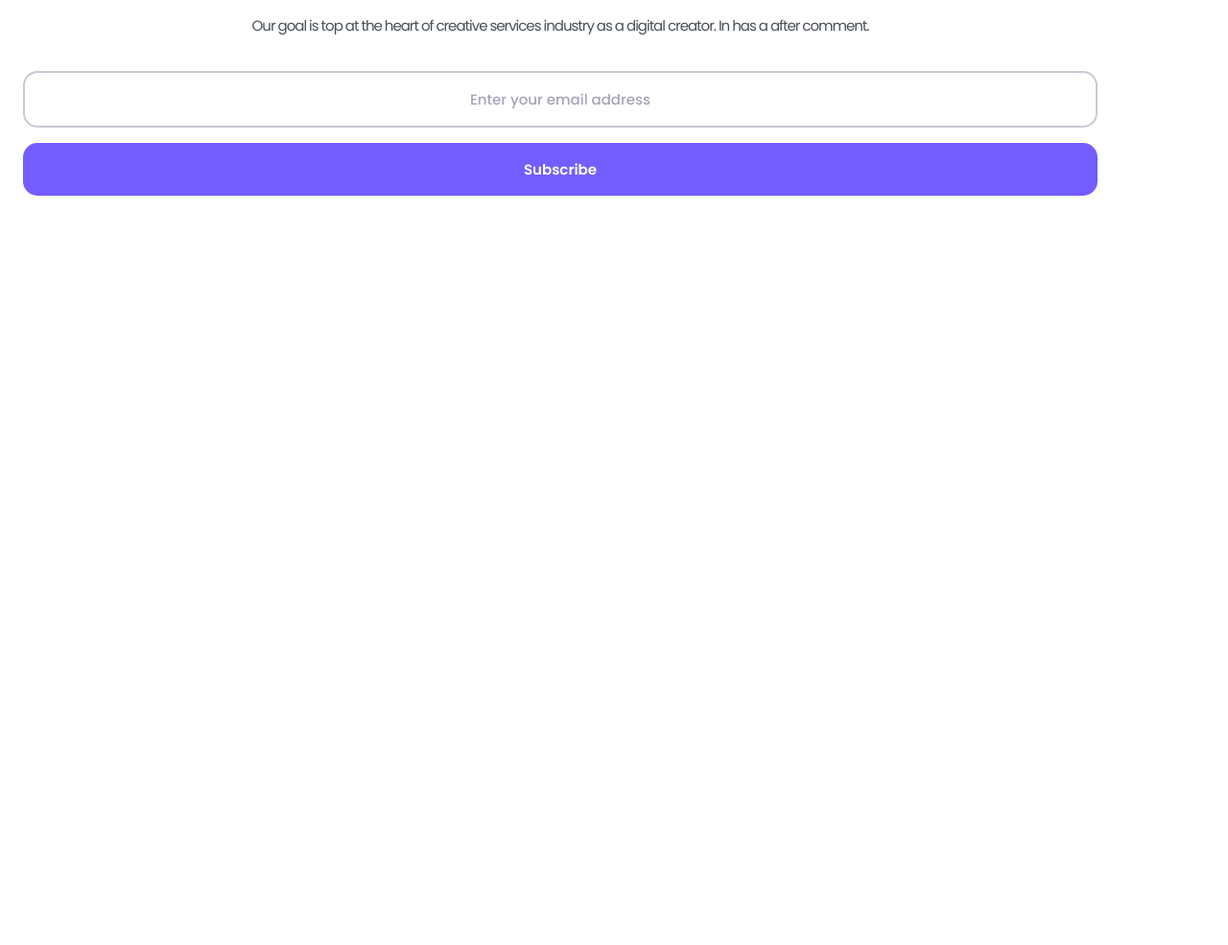
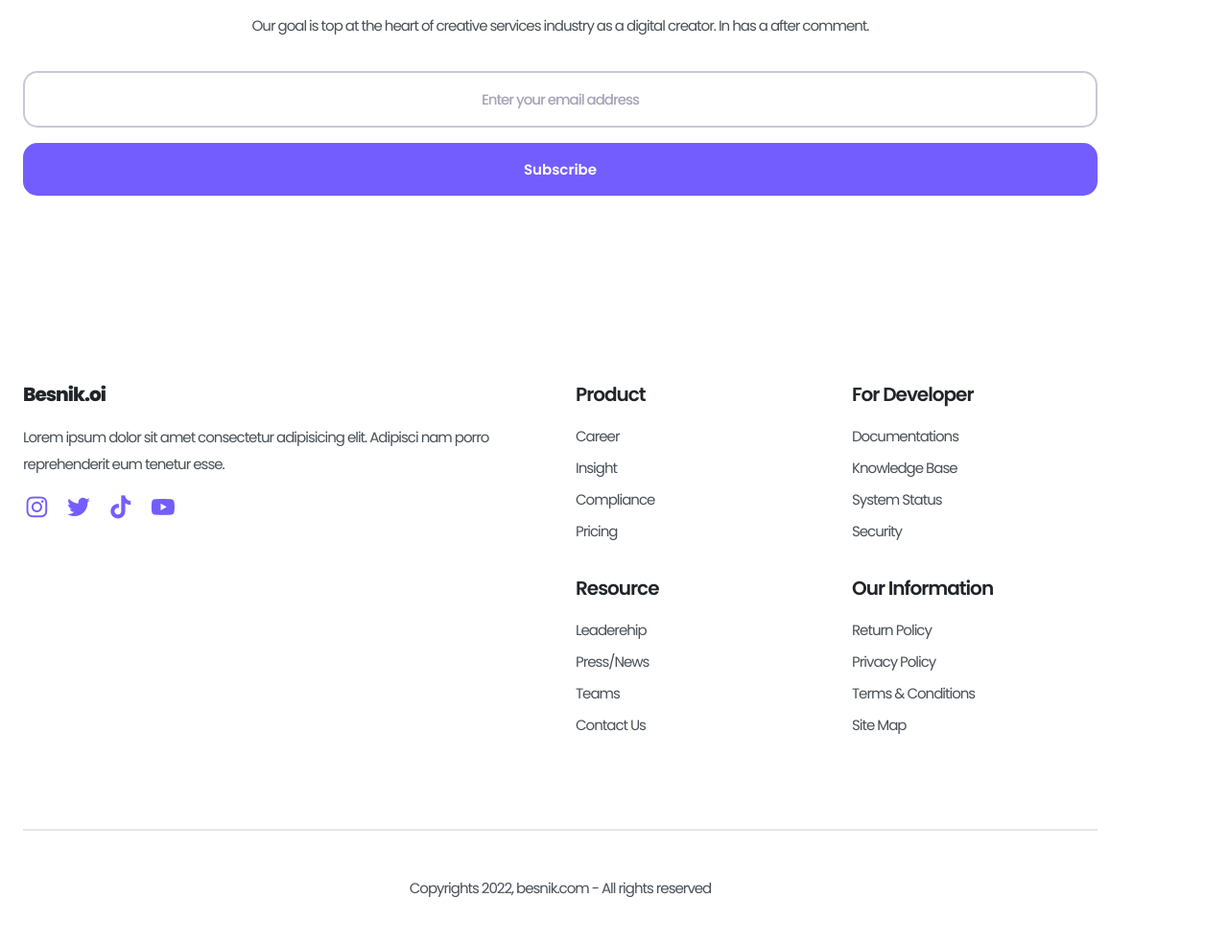
Before and after one commit to fajarfadillahh/besnik-social-media-manager, a plain HTML site: page index.html in a window 1280 px wide. Shown: the part 4647-5632 px from the top of the page at 96% size. Before the commit the page ends 4947 px from the top, so only its background shows below. Drawn offline with nearby package versions, Linux system fonts and the light colour scheme.

Commit message:
footer section

```diff
--- a/index.html
+++ b/index.html
@@ -346,6 +346,112 @@
       <!-- ===== NEWSLETTER SECTION ===== -->
     </main>
 
+    <!-- ===== FOOTER SECTION ===== -->
+    <footer class="footer">
+      <div class="footer__container container">
+        <div class="footer__content grid">
+          <div class="footer__data">
+            <a href="#" class="footer__logo header__logo">Besnik.oi</a>
+            <p class="footer__text">
+              Lorem ipsum dolor sit amet consectetur adipisicing elit. Adipisci
+              nam porro reprehenderit eum tenetur esse.
+            </p>
+            <div class="footer__social">
+              <i class="bx bxl-instagram footer__social-icon"></i>
+              <i class="bx bxl-twitter footer__social-icon"></i>
+              <i class="bx bxl-tiktok footer__social-icon"></i>
+              <i class="bx bxl-youtube footer__social-icon"></i>
+            </div>
+          </div>
+
+          <div class="footer__group">
+            <div class="footer__item">
+              <h3 class="footer__item-title">Product</h3>
+
+              <ul class="footer__item-list">
+                <li>
+                  <a href="#" class="footer__item-link">Career</a>
+                </li>
+                <li>
+                  <a href="#" class="footer__item-link">Insight</a>
+                </li>
+                <li>
+                  <a href="#" class="footer__item-link">Compliance</a>
+                </li>
+                <li>
+                  <a href="#" class="footer__item-link">Pricing</a>
+                </li>
+              </ul>
+            </div>
+
+            <div class="footer__item">
+              <h3 class="footer__item-title">For Developer</h3>
+
+              <ul class="footer__item-list">
+                <li>
+                  <a href="#" class="footer__item-link">Documentations</a>
+                </li>
+                <li>
+                  <a href="#" class="footer__item-link">Knowledge Base</a>
+                </li>
+                <li>
+                  <a href="#" class="footer__item-link">System Status</a>
+                </li>
+                <li>
+                  <a href="#" class="footer__item-link">Security</a>
+                </li>
+              </ul>
+            </div>
+
+            <div class="footer__item">
+              <h3 class="footer__item-title">Resource</h3>
+
+              <ul class="footer__item-list">
+                <li>
+                  <a href="#" class="footer__item-link">Leaderehip</a>
+                </li>
+                <li>
+                  <a href="#" class="footer__item-link">Press/News</a>
+                </li>
+                <li>
+                  <a href="#" class="footer__item-link">Teams</a>
+                </li>
+                <li>
+                  <a href="#" class="footer__item-link">Contact Us</a>
+                </li>
+              </ul>
+            </div>
+
+            <div class="footer__item">
+              <h3 class="footer__item-title">Our Information</h3>
+
+              <ul class="footer__item-list">
+                <li>
+                  <a href="#" class="footer__item-link">Return Policy</a>
+                </li>
+                <li>
+                  <a href="#" class="footer__item-link">Privacy Policy</a>
+                </li>
+                <li>
+                  <a href="#" class="footer__item-link">Terms & Conditions</a>
+                </li>
+                <li>
+                  <a href="#" class="footer__item-link">Site Map</a>
+                </li>
+              </ul>
+            </div>
+          </div>
+        </div>
+
+        <div class="footer__copy">
+          <p class="footer__copy-text">
+            Copyrights 2022, besnik.com - All rights reserved
+          </p>
+        </div>
+      </div>
+    </footer>
+    <!-- ===== FOOTER SECTION ===== -->
+
     <!-- ===== SWIPER JS ===== -->
     <script src="./js/swiper-bundle.min.js"></script>
 
--- a/scss/index.scss
+++ b/scss/index.scss
@@ -487,6 +487,7 @@ img {
       text-align: center;
       font-size: 15px;
       font-weight: $font-semibold;
+      letter-spacing: -1px;
       color: $black-color;
 
       &::placeholder {
@@ -497,3 +498,76 @@ img {
     }
   }
 }
+
+// ===== FOOTER SECTION =====
+.footer {
+  &__content {
+    grid-template-columns: repeat(auto-fit, minmax(220px, 1fr));
+    gap: 2rem;
+    padding: 6rem 0;
+  }
+
+  &__text {
+    font-size: 15px;
+    color: $grey-color;
+    line-height: $leading-text;
+    margin: 1rem 0;
+  }
+
+  &__social {
+    display: inline-flex;
+    align-items: center;
+    gap: 1rem;
+
+    &-icon {
+      font-size: 1.8rem;
+      color: $purple-color;
+
+      &:hover {
+        color: #412bce;
+      }
+    }
+  }
+
+  &__group {
+    display: grid;
+    grid-template-columns: repeat(2, 1fr);
+    gap: 2rem;
+  }
+
+  &__item {
+    &-title {
+      font-size: 20px;
+      font-weight: $font-semibold;
+      color: $black-color;
+      margin-bottom: $margin-1;
+    }
+
+    &-list {
+      display: inline-flex;
+      flex-direction: column;
+      gap: 0.5rem;
+    }
+
+    &-link {
+      font-size: 15px;
+      color: $grey-color;
+
+      &:hover {
+        color: $purple-color;
+        text-decoration: underline;
+      }
+    }
+  }
+
+  &__copy {
+    padding: 3rem 0;
+    border-top: 2px solid rgba($color: #000000, $alpha: 0.1);
+
+    &-text {
+      text-align: center;
+      font-size: 15px;
+      color: $grey-color;
+    }
+  }
+}
```
Also changed, not shown: css/index.css.
